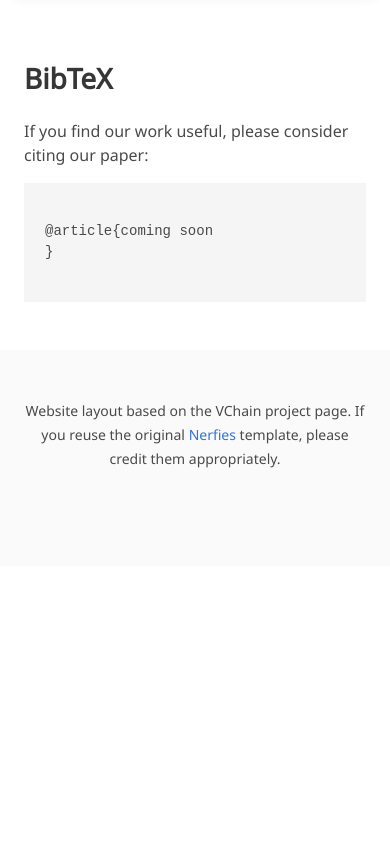
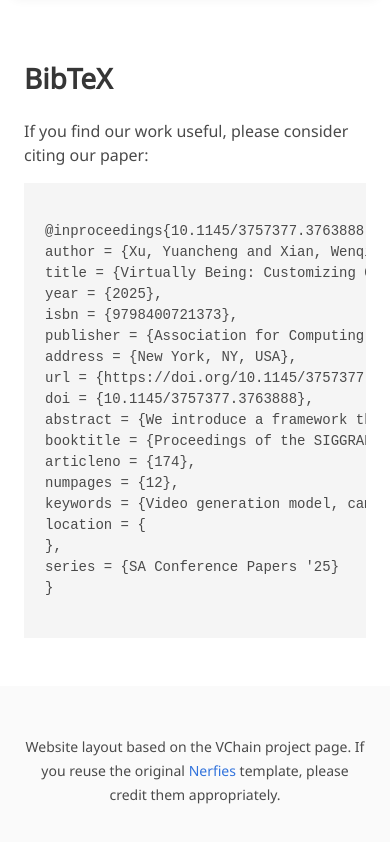
Before and after one commit to Eyeline-Labs/Virtually-Being, a plain HTML site: page index.html in a window 390 px wide. Shown: the part 10947-11789 px from the top of the page. Before the commit the page ends 11513 px from the top, so only its background shows below. Drawn offline with nearby package versions, Linux system fonts and the light colour scheme; some icons are missing; a web font is replaced by a local one.

Commit message:
update bib

```diff
--- a/index.html
+++ b/index.html
@@ -666,7 +666,23 @@
     <h2 class="title">BibTeX</h2>
     <p>If you find our work useful, please consider citing our paper:</p>
     <pre><code>
-@article{coming soon
+@inproceedings{10.1145/3757377.3763888,
+author = {Xu, Yuancheng and Xian, Wenqi and Ma, Li and Philip, Julien and Ta\c{s}el, Ahmet and Zhao, Yiwei and Burgert, Ryan and He, Mingming and Hermann, Oliver and Pilarski, Oliver and Garg, Rahul and Debevec, Paul and Yu, Ning},
+title = {Virtually Being: Customizing Camera-Controllable Video Diffusion Models with Volumetric Performance Captures},
+year = {2025},
+isbn = {9798400721373},
+publisher = {Association for Computing Machinery},
+address = {New York, NY, USA},
+url = {https://doi.org/10.1145/3757377.3763888},
+doi = {10.1145/3757377.3763888},
+abstract = {We introduce a framework that enables both multi-view character consistency and 3D camera control in video diffusion models through a novel customization data pipeline. We train the character consistency component with recorded volumetric capture performances re-rendered with diverse camera trajectories via 4D Gaussian Splatting (4DGS), lighting variability obtained with a video relighting model. We fine-tune state-of-the-art open-source video diffusion models on this data to provide strong multi-view identity preservation, precise camera control, and lighting adaptability. Our framework also supports core capabilities for virtual production, including multi-subject generation using two approaches: joint training and noise blending, the latter enabling efficient composition of independently customized models at inference time; it also achieves scene and real-life video customization as well as control over motion and spatial layout during customization. Extensive experiments show improved video quality, higher personalization accuracy, and enhanced camera control and lighting adaptability, advancing the integration of video generation into virtual production.},
+booktitle = {Proceedings of the SIGGRAPH Asia 2025 Conference Papers},
+articleno = {174},
+numpages = {12},
+keywords = {Video generation model, camera control, customization, identity preservation, 4d reconstruction},
+location = {
+},
+series = {SA Conference Papers '25}
 }
     </code></pre>
   </div>
```
